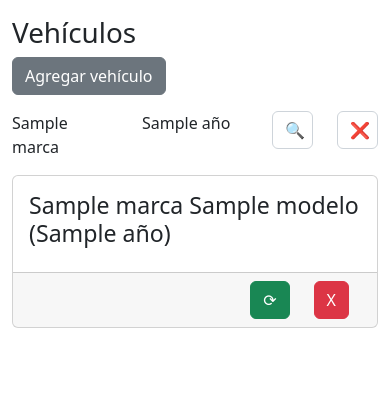
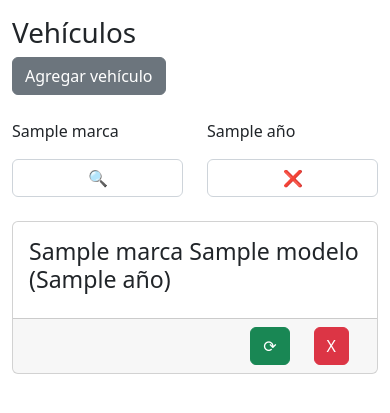
Before and after one commit to whispybaby/notitas, a Django app: template vehiculos/templates/vehiculos/index.html in a window 390 px wide. Shown: the part 58-471 px from the top of the page. Run offline with Django 3.2, Linux system fonts and the light colour scheme; the template is opened without the code that fills it: most values are stand-ins (such as "Sample title", 1, 10 or a date in 2020).

Commit message:
Diseño responsivo

```diff
--- a/vehiculos/templates/vehiculos/index.html
+++ b/vehiculos/templates/vehiculos/index.html
@@ -9,16 +9,16 @@
 
 <div class="mb-3">
     <form method="get" class="row">
-        <div class="col-4">
+        <div class="col-6 col-sm-4 col-md-4 my-2">
             {{ formulario.marca }}
         </div>
-        <div class="col-4">
+        <div class="col-6 col-sm-4 col-md-4 my-2">
             {{ formulario.año }}
         </div>
-        <div class="col-2">
+        <div class="col-6 col-sm-2 col-md-2 my-2">
             <input type="submit" class="form-control" value="🔍">
         </div>
-        <div class="col-2 text-center">
+        <div class="col-6 col-sm-2 col-md-2 text-center my-2">
             <a href="{% url 'vehiculos:index' %}" class="form-control text-decoration-none">❌</a>
         </div>
     </form>
```
